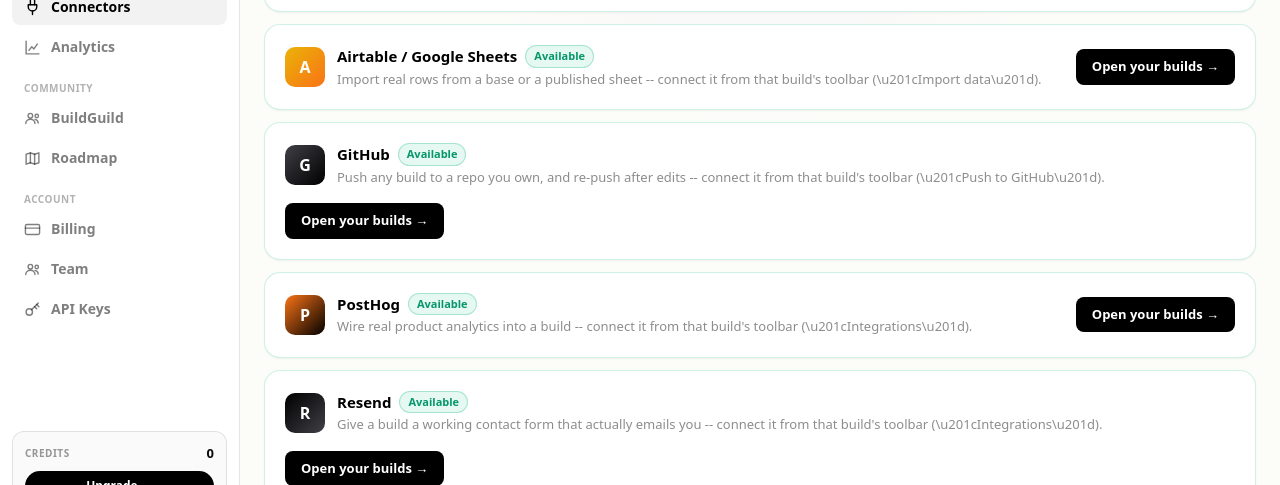
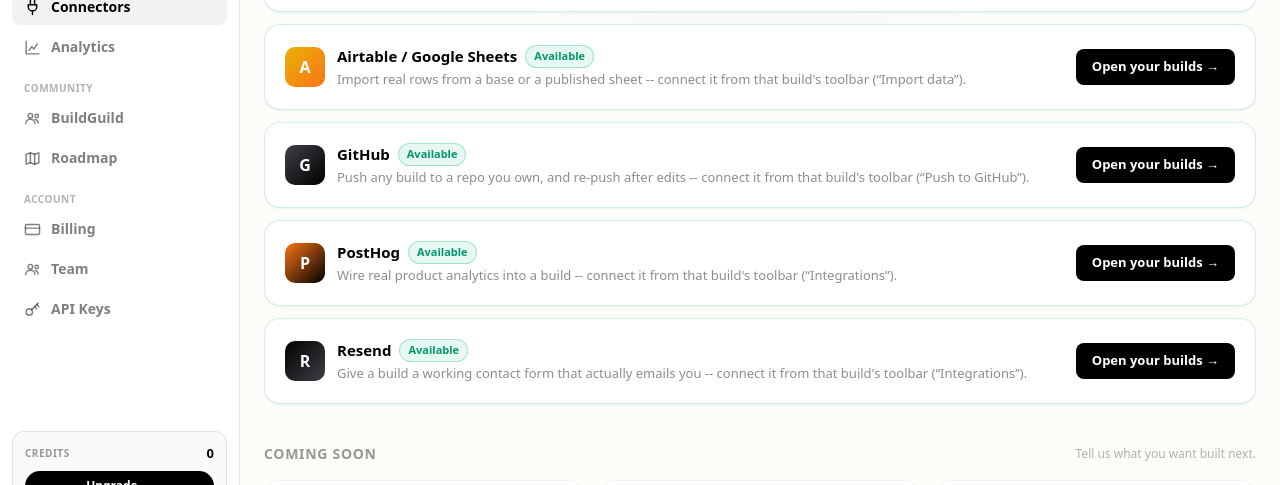
Before and after one commit to michaelfuwobiri-creator/gysm-io, a Next.js app: page /connectors in a window 1280 px wide. Shown: the part 234-719 px from the top of the page. Built offline with nearby package versions, Linux system fonts and the light colour scheme; no server answers; the database is empty; sample sign-in values are in the browser's storage.

Commit message:
Fix literal \u201c/\u201d escape sequences rendering as raw text on /connectors (JSX text nodes don't interpret JS unicode escapes -- use real curly-quote characters instead)

```diff
--- a/app/connectors/ConnectorsClient.tsx
+++ b/app/connectors/ConnectorsClient.tsx
@@ -125,7 +125,7 @@
                   </span>
                 </div>
                 <p className="text-black/45 text-[13px] mt-0.5">
-                  Import real rows from a base or a published sheet -- connect it from that build's toolbar (\u201cImport data\u201d).
+                  Import real rows from a base or a published sheet -- connect it from that build's toolbar (“Import data”).
                 </p>
               </div>
             </div>
@@ -149,7 +149,7 @@
                   </span>
                 </div>
                 <p className="text-black/45 text-[13px] mt-0.5">
-                  Push any build to a repo you own, and re-push after edits -- connect it from that build's toolbar (\u201cPush to GitHub\u201d).
+                  Push any build to a repo you own, and re-push after edits -- connect it from that build's toolbar (“Push to GitHub”).
                 </p>
               </div>
             </div>
@@ -173,7 +173,7 @@
                   </span>
                 </div>
                 <p className="text-black/45 text-[13px] mt-0.5">
-                  Wire real product analytics into a build -- connect it from that build's toolbar (\u201cIntegrations\u201d).
+                  Wire real product analytics into a build -- connect it from that build's toolbar (“Integrations”).
                 </p>
               </div>
             </div>
@@ -197,7 +197,7 @@
                   </span>
                 </div>
                 <p className="text-black/45 text-[13px] mt-0.5">
-                  Give a build a working contact form that actually emails you -- connect it from that build's toolbar (\u201cIntegrations\u201d).
+                  Give a build a working contact form that actually emails you -- connect it from that build's toolbar (“Integrations”).
                 </p>
               </div>
             </div>
```
